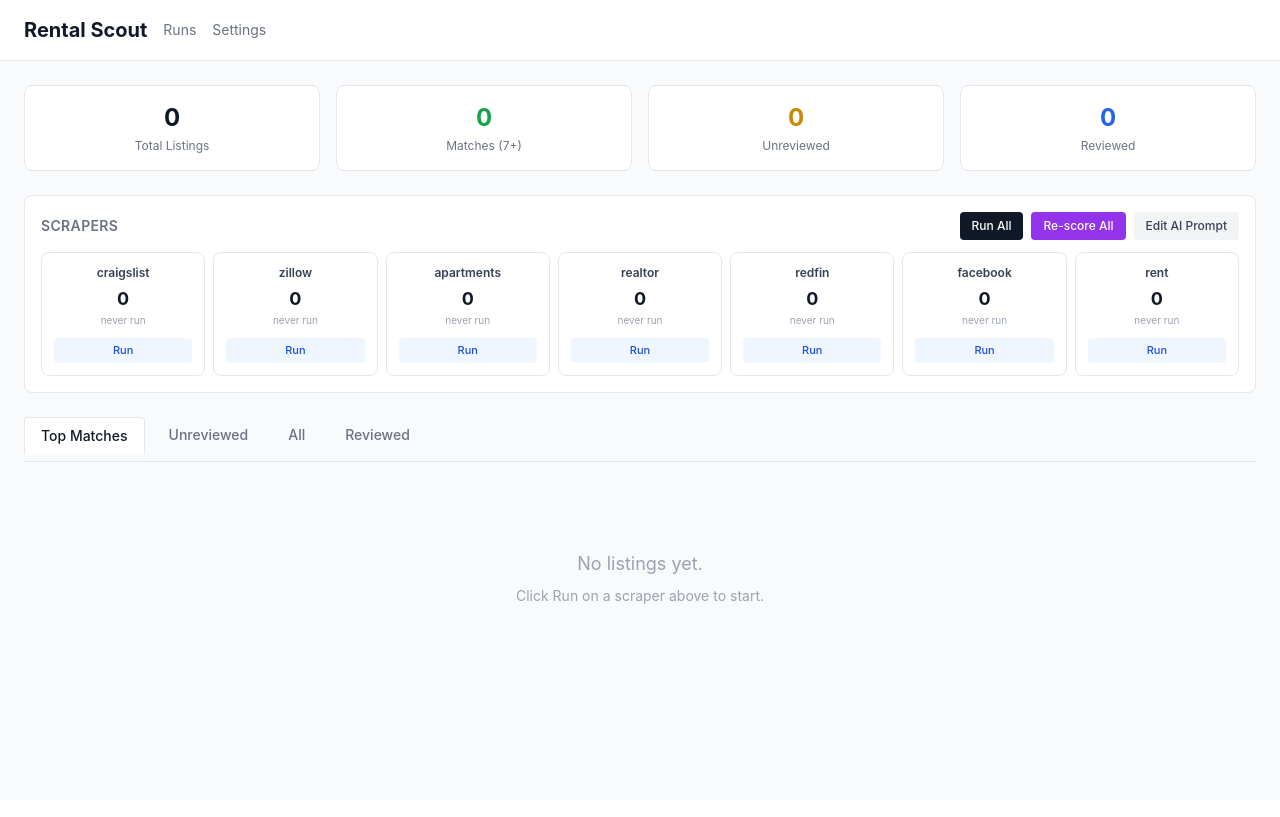
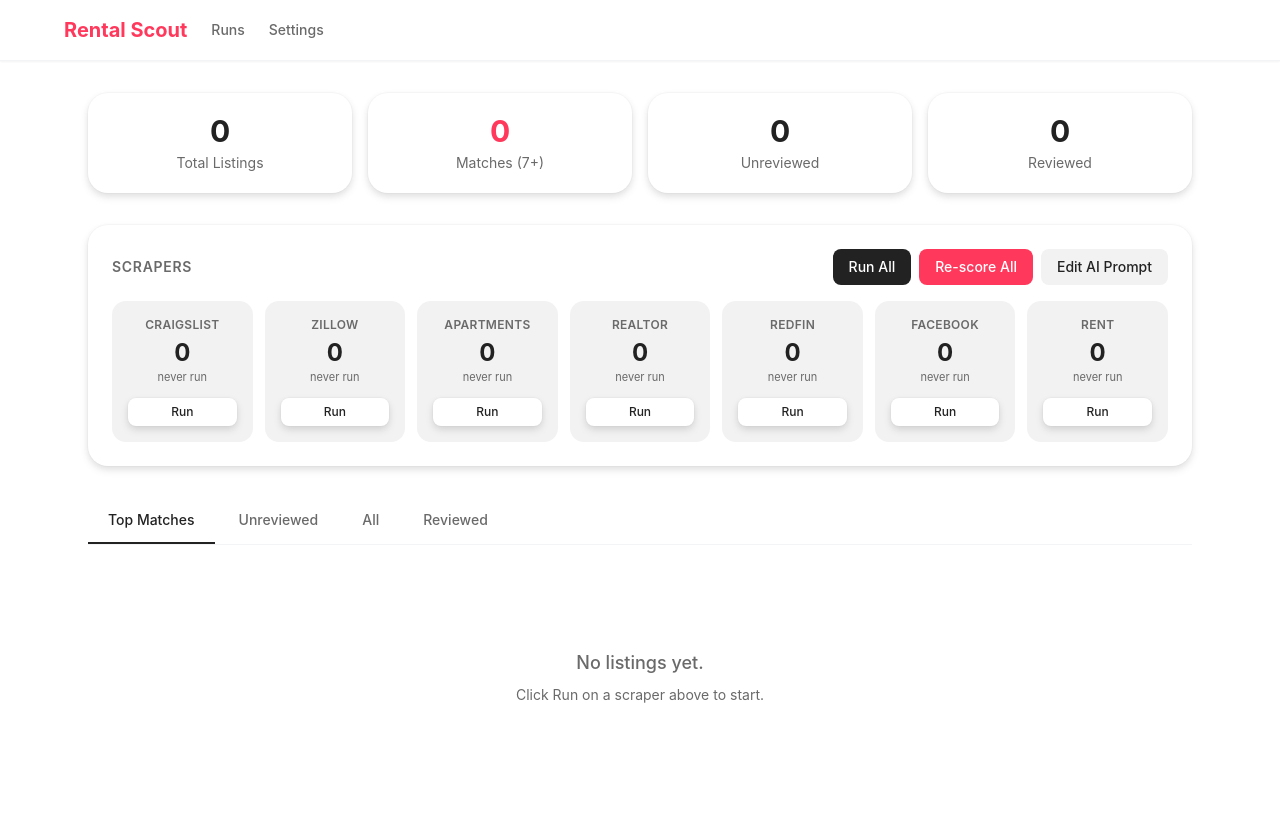
Before and after one commit to ameerry1998/rental-scout, a FastAPI app: page / in a window 1280 px wide. Before the commit the page ends 604 px from the top, so only its background shows below. Run offline with FastAPI, Linux system fonts and the light colour scheme; data that the repository does not hold is empty; some libraries are stand-ins or nearby versions.

Commit message:
Airbnb-inspired design system overhaul
- Warm near-black (#222222) text, not cold black
- Three-layer card shadows for natural lift
- Generous border radius: 20px cards, 14px badges, 8px buttons
- Brand coral (#ff385c) for accents and CTAs
- Cambridge = green badge, Somerville = amber, other = gray
- Aug/Sep move-in = blue badge, other dates = orange
- Contact info with icon on listing cards
- Clean typography hierarchy with semibold headings

Co-Authored-By: Claude Opus 4.6 (1M context) <noreply@anthropic.com>

```diff
--- a/app/templates/base.html
+++ b/app/templates/base.html
@@ -5,37 +5,61 @@
   <meta name="viewport" content="width=device-width, initial-scale=1.0">
   <title>{% block title %}Rental Scout{% endblock %}</title>
   <script src="https://cdn.tailwindcss.com"></script>
+  <script>
+    tailwind.config = {
+      theme: {
+        extend: {
+          colors: {
+            brand: '#ff385c',
+            'brand-dark': '#e00b41',
+            'near-black': '#222222',
+            'text-secondary': '#6a6a6a',
+            'surface-secondary': '#f2f2f2',
+          },
+          borderRadius: {
+            'card': '20px',
+            'badge': '14px',
+            'btn': '8px',
+          },
+          fontFamily: {
+            sans: ['-apple-system', 'BlinkMacSystemFont', 'Segoe UI', 'Roboto', 'Helvetica Neue', 'sans-serif'],
+          },
+          boxShadow: {
+            'card': 'rgba(0,0,0,0.02) 0px 0px 0px 1px, rgba(0,0,0,0.04) 0px 2px 6px, rgba(0,0,0,0.1) 0px 4px 8px',
+            'card-hover': 'rgba(0,0,0,0.04) 0px 0px 0px 1px, rgba(0,0,0,0.08) 0px 4px 12px, rgba(0,0,0,0.14) 0px 8px 16px',
+          },
+        }
+      }
+    }
+  </script>
   <style>
-    body { font-family: -apple-system, BlinkMacSystemFont, 'Segoe UI', Roboto, sans-serif; }
+    body { color: #222222; }
     .score-green { background: #dcfce7; border-color: #16a34a; color: #15803d; }
     .score-yellow { background: #fef9c3; border-color: #ca8a04; color: #a16207; }
     .score-red { background: #fee2e2; border-color: #dc2626; color: #b91c1c; }
-    .score-gray { background: #f3f4f6; border-color: #9ca3af; color: #6b7280; }
-    .feedback-btn { transition: all 0.15s; }
-    .feedback-btn:hover { transform: scale(1.05); }
-    .feedback-btn.active { ring: 2px; }
+    .score-gray { background: #f7f7f7; border-color: #c1c1c1; color: #6a6a6a; }
   </style>
 </head>
-<body class="bg-gray-50 min-h-screen">
-  <nav class="bg-white border-b border-gray-200 px-6 py-4">
-    <div class="max-w-7xl mx-auto flex items-center justify-between">
-      <div class="flex items-center gap-4">
-        <a href="/" class="text-xl font-bold text-gray-900">Rental Scout</a>
-        <a href="/runs" class="text-sm text-gray-500 hover:text-gray-700">Runs</a>
-        <a href="/settings" class="text-sm text-gray-500 hover:text-gray-700">Settings</a>
+<body class="bg-white min-h-screen">
+  <nav class="sticky top-0 z-50 bg-white border-b border-gray-100 px-6 py-4 shadow-sm">
+    <div class="max-w-6xl mx-auto flex items-center justify-between">
+      <div class="flex items-center gap-6">
+        <a href="/" class="text-xl font-bold text-brand">Rental Scout</a>
+        <a href="/runs" class="text-sm font-medium text-text-secondary hover:text-near-black">Runs</a>
+        <a href="/settings" class="text-sm font-medium text-text-secondary hover:text-near-black">Settings</a>
       </div>
-      <div class="flex items-center gap-4 text-sm text-gray-500">
+      <div class="flex items-center gap-4 text-sm text-text-secondary">
         {% if last_run %}
           <span>Last run: {{ last_run.completed_at.strftime('%b %d, %I:%M %p') if last_run.completed_at else 'running...' }}</span>
           {% if last_run.matches_found is not none %}
-            <span class="text-green-600 font-medium">{{ last_run.matches_found }} matches</span>
+            <span class="font-semibold text-brand">{{ last_run.matches_found }} matches</span>
           {% endif %}
         {% endif %}
       </div>
     </div>
   </nav>
 
-  <main class="max-w-7xl mx-auto px-6 py-6">
+  <main class="max-w-6xl mx-auto px-6 py-8">
     {% block content %}{% endblock %}
   </main>
 </body>
--- a/app/templates/dashboard.html
+++ b/app/templates/dashboard.html
@@ -4,62 +4,62 @@
 {% block content %}
 <!-- Stats bar -->
 {% if stats %}
-<div class="grid grid-cols-2 sm:grid-cols-4 gap-4 mb-6">
-  <div class="bg-white rounded-lg border p-4 text-center">
-    <div class="text-2xl font-bold text-gray-900">{{ stats.get('total', 0) }}</div>
-    <div class="text-xs text-gray-500 mt-1">Total Listings</div>
+<div class="grid grid-cols-2 sm:grid-cols-4 gap-4 mb-8">
+  <div class="bg-white rounded-card shadow-card p-5 text-center">
+    <div class="text-3xl font-bold text-near-black">{{ stats.get('total', 0) }}</div>
+    <div class="text-sm text-text-secondary mt-1">Total Listings</div>
   </div>
-  <div class="bg-white rounded-lg border p-4 text-center">
-    <div class="text-2xl font-bold text-green-600">{{ stats.get('matches', 0) }}</div>
-    <div class="text-xs text-gray-500 mt-1">Matches (7+)</div>
+  <div class="bg-white rounded-card shadow-card p-5 text-center">
+    <div class="text-3xl font-bold text-brand">{{ stats.get('matches', 0) }}</div>
+    <div class="text-sm text-text-secondary mt-1">Matches (7+)</div>
   </div>
-  <div class="bg-white rounded-lg border p-4 text-center">
-    <div class="text-2xl font-bold text-yellow-600">{{ stats.get('unreviewed', 0) }}</div>
-    <div class="text-xs text-gray-500 mt-1">Unreviewed</div>
+  <div class="bg-white rounded-card shadow-card p-5 text-center">
+    <div class="text-3xl font-bold text-near-black">{{ stats.get('unreviewed', 0) }}</div>
+    <div class="text-sm text-text-secondary mt-1">Unreviewed</div>
   </div>
-  <div class="bg-white rounded-lg border p-4 text-center">
-    <div class="text-2xl font-bold text-blue-600">{{ stats.get('reviewed', 0) }}</div>
-    <div class="text-xs text-gray-500 mt-1">Reviewed</div>
+  <div class="bg-white rounded-card shadow-card p-5 text-center">
+    <div class="text-3xl font-bold text-near-black">{{ stats.get('reviewed', 0) }}</div>
+    <div class="text-sm text-text-secondary mt-1">Reviewed</div>
   </div>
 </div>
 {% endif %}
 
 <!-- Scraper Control Panel -->
 {% if source_status %}
-<div class="bg-white rounded-lg border p-4 mb-6">
-  <div class="flex items-center justify-between mb-3">
-    <h2 class="text-sm font-semibold text-gray-500 uppercase tracking-wide">Scrapers</h2>
+<div class="bg-white rounded-card shadow-card p-6 mb-8">
+  <div class="flex items-center justify-between mb-4">
+    <h2 class="text-sm font-semibold text-text-secondary uppercase tracking-wider">Scrapers</h2>
     <div class="flex gap-2">
-      <button onclick="runSource('all')" class="px-3 py-1.5 bg-gray-900 text-white text-xs font-medium rounded hover:bg-gray-700">
+      <button onclick="runSource('all')" class="px-4 py-2 bg-near-black text-white text-sm font-medium rounded-btn hover:bg-brand transition">
         Run All
       </button>
-      <button onclick="runRescore()" class="px-3 py-1.5 bg-purple-600 text-white text-xs font-medium rounded hover:bg-purple-500">
+      <button onclick="runRescore()" class="px-4 py-2 bg-brand text-white text-sm font-medium rounded-btn hover:bg-brand-dark transition">
         Re-score All
       </button>
-      <a href="/settings" class="px-3 py-1.5 bg-gray-100 text-gray-700 text-xs font-medium rounded hover:bg-gray-200">
+      <a href="/settings" class="px-4 py-2 bg-surface-secondary text-near-black text-sm font-medium rounded-btn hover:shadow-card transition">
         Edit AI Prompt
       </a>
     </div>
   </div>
-  <div class="grid grid-cols-2 sm:grid-cols-4 lg:grid-cols-7 gap-2">
+  <div class="grid grid-cols-2 sm:grid-cols-4 lg:grid-cols-7 gap-3">
     {% for name in scraper_names %}
     {% set info = source_status.get(name, {}) %}
     {% set last = info.get('last_run') %}
-    <div class="border rounded-lg p-3 text-center">
-      <div class="text-xs font-semibold text-gray-700 mb-1">{{ name }}</div>
-      <div class="text-lg font-bold text-gray-900">{{ info.get('count', 0) }}</div>
-      <div class="text-[10px] text-gray-400 mb-2">
+    <div class="bg-surface-secondary rounded-badge p-4 text-center">
+      <div class="text-xs font-semibold text-text-secondary uppercase tracking-wide mb-1">{{ name }}</div>
+      <div class="text-2xl font-bold text-near-black">{{ info.get('count', 0) }}</div>
+      <div class="text-[11px] text-text-secondary mb-3">
         {% if last and last.completed_at %}
           {{ last.completed_at.strftime('%b %d %H:%M') }}
           {% if last.status == 'failed' %}
-          <span class="text-red-500">failed</span>
+          <span class="text-brand">failed</span>
           {% endif %}
         {% else %}
           never run
         {% endif %}
       </div>
       <button onclick="runSource('{{ name }}')"
-              class="w-full px-2 py-1 bg-blue-50 text-blue-700 text-[11px] font-medium rounded hover:bg-blue-100"
+              class="w-full px-3 py-1.5 bg-white text-near-black text-xs font-medium rounded-btn shadow-card hover:shadow-card-hover transition"
               id="btn-{{ name }}">
         Run
       </button>
@@ -71,14 +71,14 @@
 <script>
 function runSource(source) {
   const btn = document.getElementById('btn-' + source);
-  if (btn) { btn.textContent = 'Running...'; btn.disabled = true; }
+  if (btn) { btn.textContent = 'Running...'; btn.disabled = true; btn.style.opacity = '0.6'; }
   fetch('/run/' + source + '?secret={{ cron_secret }}', { method: 'POST' })
     .then(r => r.json())
     .then(d => {
       if (btn) { btn.textContent = 'Started'; }
       setTimeout(() => location.reload(), 5000);
     })
-    .catch(e => { if (btn) { btn.textContent = 'Error'; } });
+    .catch(e => { if (btn) { btn.textContent = 'Error'; btn.style.opacity = '1'; } });
 }
 function runRescore() {
   if (!confirm('Re-score all listings with the current AI prompt? This will take a few minutes.')) return;
@@ -91,11 +91,11 @@ function runRescore() {
 {% endif %}
 
 <!-- Tabs -->
-<div class="flex gap-2 mb-6 border-b border-gray-200 pb-2">
+<div class="flex gap-1 mb-6 border-b border-gray-100">
   {% for t, label in [('matches', 'Top Matches'), ('unreviewed', 'Unreviewed'), ('all', 'All'), ('reviewed', 'Reviewed')] %}
   <a href="/?tab={{ t }}"
-     class="px-4 py-2 rounded-t text-sm font-medium
-            {{ 'bg-white border border-b-white text-gray-900 -mb-[2px]' if tab == t else 'text-gray-500 hover:text-gray-700' }}">
+     class="px-5 py-3 text-sm font-medium transition
+            {{ 'text-near-black border-b-2 border-near-black' if tab == t else 'text-text-secondary hover:text-near-black' }}">
     {{ label }}
   </a>
   {% endfor %}
@@ -103,32 +103,32 @@ function runRescore() {
 
 <!-- Run history -->
 {% if tab == 'runs' %}
-<div class="bg-white rounded-lg border overflow-hidden">
+<div class="bg-white rounded-card shadow-card overflow-hidden">
   <table class="w-full text-sm">
-    <thead class="bg-gray-50 text-left text-gray-500">
+    <thead class="bg-surface-secondary text-left text-text-secondary">
       <tr>
-        <th class="px-4 py-3">Date</th>
-        <th class="px-4 py-3">Status</th>
-        <th class="px-4 py-3">Sources</th>
-        <th class="px-4 py-3">New</th>
-        <th class="px-4 py-3">Matches</th>
+        <th class="px-5 py-3 font-medium">Date</th>
+        <th class="px-5 py-3 font-medium">Status</th>
+        <th class="px-5 py-3 font-medium">Sources</th>
+        <th class="px-5 py-3 font-medium">New</th>
+        <th class="px-5 py-3 font-medium">Matches</th>
       </tr>
     </thead>
     <tbody>
       {% for run in runs %}
-      <tr class="border-t">
-        <td class="px-4 py-3">{{ run.started_at.strftime('%b %d, %I:%M %p') }}</td>
-        <td class="px-4 py-3">
-          <span class="px-2 py-0.5 rounded text-xs font-medium
-            {{ 'bg-green-100 text-green-700' if run.status == 'completed' else
-               'bg-red-100 text-red-700' if run.status == 'failed' else
-               'bg-yellow-100 text-yellow-700' }}">
+      <tr class="border-t border-gray-100">
+        <td class="px-5 py-3">{{ run.started_at.strftime('%b %d, %I:%M %p') }}</td>
+        <td class="px-5 py-3">
+          <span class="px-2.5 py-1 rounded-badge text-xs font-semibold
+            {{ 'bg-green-50 text-green-700' if run.status == 'completed' else
+               'bg-red-50 text-brand' if run.status == 'failed' else
+               'bg-yellow-50 text-yellow-700' }}">
             {{ run.status }}
           </span>
         </td>
-        <td class="px-4 py-3 text-gray-500">{{ (run.sources_scraped or []) | join(', ') }}</td>
-        <td class="px-4 py-3">{{ run.new_listings_found or 0 }}</td>
-        <td class="px-4 py-3 text-green-600 font-medium">{{ run.matches_found or 0 }}</td>
+        <td class="px-5 py-3 text-text-secondary">{{ (run.sources_scraped or []) | join(', ') }}</td>
+        <td class="px-5 py-3">{{ run.new_listings_found or 0 }}</td>
+        <td class="px-5 py-3 text-brand font-semibold">{{ run.matches_found or 0 }}</td>
       </tr>
       {% endfor %}
     </tbody>
@@ -138,70 +138,75 @@ function runRescore() {
 {% else %}
 <!-- Listing cards -->
 {% if not listings %}
-<div class="text-center py-16 text-gray-400">
-  <p class="text-lg">No listings yet.</p>
+<div class="text-center py-20 text-text-secondary">
+  <p class="text-lg font-medium">No listings yet.</p>
   <p class="text-sm mt-2">Click Run on a scraper above to start.</p>
 </div>
 {% endif %}
 
 <div class="grid gap-4">
   {% for listing in listings %}
-  <a href="/listing/{{ listing.id }}" class="block bg-white rounded-lg border hover:border-gray-300 hover:shadow-sm transition p-4">
-    <div class="flex items-start gap-4">
-      <div class="flex-shrink-0 w-14 h-14 rounded-lg border-2 flex flex-col items-center justify-center
+  <a href="/listing/{{ listing.id }}" class="block bg-white rounded-card shadow-card hover:shadow-card-hover transition-shadow p-5">
+    <div class="flex items-start gap-5">
+      <!-- Score badge -->
+      <div class="flex-shrink-0 w-16 h-16 rounded-badge border-2 flex flex-col items-center justify-center
                   score-{{ listing.score_color }}">
-        <span class="text-xl font-bold leading-none">{{ listing.match_score if listing.match_score is not none else '?' }}</span>
-        <span class="text-[10px] mt-0.5">/10</span>
+        <span class="text-2xl font-bold leading-none">{{ listing.match_score if listing.match_score is not none else '?' }}</span>
+        <span class="text-[10px] font-medium mt-0.5">/10</span>
       </div>
+
+      <!-- Info -->
       <div class="flex-1 min-w-0">
         <div class="flex items-center gap-2 flex-wrap">
-          <h3 class="font-semibold text-gray-900 truncate">{{ listing.title or 'Untitled' }}</h3>
-          <span class="text-xs px-2 py-0.5 rounded bg-gray-100 text-gray-500">{{ listing.source }}</span>
+          <h3 class="font-semibold text-near-black truncate text-base">{{ listing.title or 'Untitled' }}</h3>
+          <span class="text-xs px-2 py-0.5 rounded-badge bg-surface-secondary text-text-secondary font-medium">{{ listing.source }}</span>
           {% if listing.feedback %}
-          <span class="text-xs px-2 py-0.5 rounded
-            {{ 'bg-green-100 text-green-700' if listing.feedback == 'good_match' else 'bg-red-100 text-red-700' }}">
+          <span class="text-xs px-2 py-0.5 rounded-badge font-medium
+            {{ 'bg-green-50 text-green-700' if listing.feedback == 'good_match' else 'bg-red-50 text-red-700' }}">
             {{ listing.feedback | replace('_', ' ') }}
           </span>
           {% endif %}
         </div>
 
-        <!-- Key info row: price, neighborhood/city, availability -->
-        <div class="flex items-center gap-3 mt-1.5 flex-wrap">
+        <!-- Key info: price, city badge, move-in badge -->
+        <div class="flex items-center gap-3 mt-2 flex-wrap">
           {% if listing.price %}
-          <span class="text-base font-semibold text-gray-900">${{ '{:,}'.format(listing.price) }}/mo</span>
+          <span class="text-lg font-bold text-near-black">${{ '{:,}'.format(listing.price) }}<span class="text-sm font-medium text-text-secondary">/mo</span></span>
           {% endif %}
           {% if listing.neighborhood %}
-          <span class="text-sm font-medium px-2 py-0.5 rounded
-            {{ 'bg-emerald-100 text-emerald-800' if 'cambridge' in listing.neighborhood.lower() else
-               'bg-amber-100 text-amber-800' if 'somerville' in listing.neighborhood.lower() else
-               'bg-gray-100 text-gray-600' }}">
+          <span class="text-xs font-semibold px-2.5 py-1 rounded-badge
+            {{ 'bg-emerald-50 text-emerald-700' if 'cambridge' in listing.neighborhood.lower() else
+               'bg-amber-50 text-amber-700' if 'somerville' in listing.neighborhood.lower() else
+               'bg-surface-secondary text-text-secondary' }}">
             {{ listing.neighborhood }}
           </span>
           {% endif %}
           {% if listing.availability_date and listing.availability_date != 'unknown' %}
-          <span class="text-sm font-medium px-2 py-0.5 rounded
-            {{ 'bg-blue-100 text-blue-800' if '09-01' in listing.availability_date or '08-01' in listing.availability_date else
-               'bg-orange-100 text-orange-700' }}">
-            Move-in: {{ listing.availability_date }}
+          <span class="text-xs font-semibold px-2.5 py-1 rounded-badge
+            {{ 'bg-blue-50 text-blue-700' if '09-01' in listing.availability_date or '08-01' in listing.availability_date else
+               'bg-orange-50 text-orange-600' }}">
+            Move-in {{ listing.availability_date }}
           </span>
           {% endif %}
-          {% if listing.bedrooms %}<span class="text-sm text-gray-500">{{ listing.bedrooms | int }}bd</span>{% endif %}
-          {% if listing.bathrooms %}<span class="text-sm text-gray-500">{{ listing.bathrooms | int }}ba</span>{% endif %}
-          {% if listing.sqft %}<span class="text-sm text-gray-500">{{ '{:,}'.format(listing.sqft) }}sqft</span>{% endif %}
+          {% if listing.bedrooms %}<span class="text-sm text-text-secondary">{{ listing.bedrooms | int }}bd</span>{% endif %}
+          {% if listing.bathrooms %}<span class="text-sm text-text-secondary">{{ listing.bathrooms | int }}ba</span>{% endif %}
+          {% if listing.sqft %}<span class="text-sm text-text-secondary">{{ '{:,}'.format(listing.sqft) }}sqft</span>{% endif %}
         </div>
 
         {% if listing.summary %}
-        <p class="text-sm text-gray-600 mt-1 truncate">{{ listing.summary }}</p>
+        <p class="text-sm text-text-secondary mt-2 line-clamp-2">{{ listing.summary }}</p>
         {% endif %}
 
         <!-- Contact info -->
         {% if listing.contact_info %}
-        <div class="mt-1">
-          <span class="text-xs text-gray-500">Contact: </span>
-          <span class="text-xs font-medium text-gray-700">{{ listing.contact_info }}</span>
+        <div class="mt-2 flex items-center gap-1.5">
+          <svg class="w-3.5 h-3.5 text-text-secondary" fill="none" stroke="currentColor" viewBox="0 0 24 24"><path stroke-linecap="round" stroke-linejoin="round" stroke-width="2" d="M3 8l7.89 5.26a2 2 0 002.22 0L21 8M5 19h14a2 2 0 002-2V7a2 2 0 00-2-2H5a2 2 0 00-2 2v10a2 2 0 002 2z"/></svg>
+          <span class="text-xs font-medium text-near-black">{{ listing.contact_info }}</span>
         </div>
         {% endif %}
       </div>
+
+      <!-- Arrow -->
       <div class="flex-shrink-0 text-gray-300 self-center">
         <svg class="w-5 h-5" fill="none" stroke="currentColor" viewBox="0 0 24 24">
           <path stroke-linecap="round" stroke-linejoin="round" stroke-width="2" d="M9 5l7 7-7 7"/>
```
Also changed, not shown: app/templates/listing.html (+75 -68 lines), app/templates/settings.html (+10 -10 lines).
